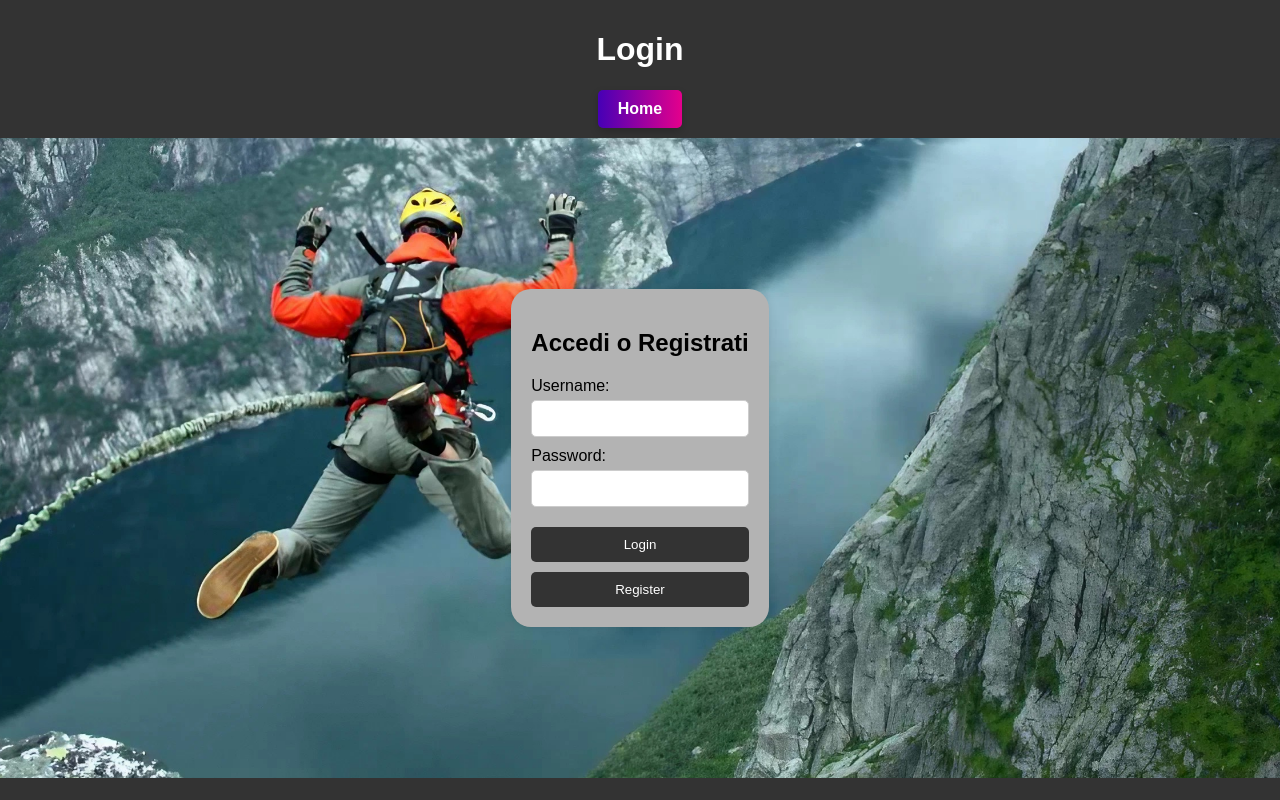
After one commit to ExD4ta/sport-xxx, a PHP site: page /login.php in a window 1280 px wide. The commit adds this page. Run offline with PHP 8.4, Linux system fonts and the light colour scheme.

Commit message:
consegna praticamente finale

```diff
--- /dev/null
+++ b/login.php
@@ -0,0 +1,69 @@
+<?php
+session_start();
+$servername = "localhost";
+$username = "root";
+$password = "";
+$dbname = "sport-xxx";
+
+// Crea connessione
+$conn = mysqli_connect($servername, $username, $password, $dbname);
+
+// Verifica connessione
+if (!$conn) {
+    die("Connessione fallita: " . mysqli_connect_error());
+} // Include file di connessione al database
+
+if ($_SERVER["REQUEST_METHOD"] == "POST") {
+    $username = $_POST['username'];
+    $password = $_POST['password'];
+
+    if (isset($_POST['register'])) {
+        // Registrazione utente
+        $sql = "INSERT INTO cliente (username, password) VALUES ('$username', '$password')";
+        if (mysqli_query($conn, $sql)) {
+            echo "Registrazione avvenuta con successo!";
+        } else {
+            echo "Errore: " . $sql . "<br>" . mysqli_error($conn);
+        }
+    } else {
+        // Login utente
+        $sql = "SELECT * FROM cliente WHERE username='$username' AND password='$password'";
+        $result = mysqli_query($conn, $sql);
+        if (mysqli_num_rows($result) > 0) {
+            $_SESSION['username'] = $username;
+            header("Location: index.php");
+        } else {
+            echo "Username o password errati!";
+        }
+    }
+}
+?>
+
+<!DOCTYPE html>
+<html lang="en">
+<head>
+    <meta charset="UTF-8">
+    <meta http-equiv="Content-Type" content="text/html; charset=utf-8" />
+    <title>Login</title>
+    <link rel="stylesheet" href="login_styles.css">
+</head>
+<body>
+    <header>
+        <h1>Login</h1>
+        <a href="index.php" class="home-button">Home</a>
+    </header>
+    <div class="hero-image-container">
+    <div class="login-container">
+        <h2>Accedi o Registrati</h2>
+        <form method="post" action="login.php">
+            <label for="username">Username:</label>
+            <input type="text" id="username" name="username" required>
+            <label for="password">Password:</label>
+            <input type="password" id="password" name="password" required>
+            <button type="submit">Login</button>
+            <button type="submit" name="register">Register</button>
+        </form>
+    </div>
+</div>
+</body>
+</html>
--- /dev/null
+++ b/login_styles.css
@@ -0,0 +1,143 @@
+/* styles.css */
+
+/* Stili esistenti */
+body {
+    font-family: Arial, sans-serif;
+    background-color: #333;
+    margin: 0;
+    padding: 0;
+}
+
+header {
+    background-color: #333;
+    color: white;
+    padding: 10px 0;
+    text-align: center;
+}
+.home-button {
+    background: linear-gradient(to right, #4600b6, #e4008c);
+    color: white;
+    padding: 10px 20px;
+    text-decoration: none;
+    display: inline-block;
+    font-size: 16px;
+    font-weight: bold;
+    cursor: pointer;
+    border-radius: 5px;
+    box-shadow: 0 4px 8px 0 rgba(0, 0, 0, 0.2);
+    transition: all 0.3s ease;
+}
+.home-button:hover {
+    background: linear-gradient(to right, #2a006e, #8f0058);
+}
+.login-container {
+    border-radius: 20px;
+    max-width: 400px;
+    margin: 50px auto;
+    padding: 20px;
+    background-color: #b3b3b3;
+    box-shadow: 0px 0px 10px 0px rgba(0, 0, 0, 0.1);
+}
+
+.login-container h2 {
+    text-align: center;
+    margin-bottom: 20px;
+}
+
+.login-container form {
+    display: flex;
+    flex-direction: column;
+}
+
+.login-container label {
+    margin-bottom: 5px;
+}
+
+.login-container input {
+    margin-bottom: 10px;
+    padding: 10px;
+    border: 1px solid #ccc;
+    border-radius: 5px;
+}
+
+.login-container button {
+    padding: 10px;
+    background-color: #333;
+    color: white;
+    border: none;
+    border-radius: 5px;
+    cursor: pointer;
+    margin-top: 10px;
+}
+
+.login-container button:hover {
+    background-color: #555;
+}
+
+button.login-button, button.logout-button, button.user-button {
+    background-color: #333;
+    color: white;
+    border: none;
+    padding: 10px;
+    cursor: pointer;
+    border-radius: 5px;
+    margin-left: 10px;
+}
+
+button.login-button:hover, button.logout-button:hover, button.user-button:hover {
+    background-color: #555;
+}
+
+.tab {
+    display: flex;
+    justify-content: center;
+    background-color: #333;
+}
+
+.tab button {
+    background-color: #333;
+    color: white;
+    padding: 10px 20px;
+    cursor: pointer;
+    border: none;
+    outline: none;
+    transition: background-color 0.3s;
+}
+
+.tab button:hover {
+    background-color: #555;
+}
+
+.hero-image-container {
+    background: url('immagini/sfondo_login.jpg') no-repeat center center;
+    background-size: cover;
+    background-attachment: fixed;
+    position: relative;
+    width: 100%;
+    height: 80vh;
+    /* Regola questa per modificare l'altezza dell'area di sfondo */
+    display: flex;
+    align-items: center;
+    justify-content: center;
+}
+
+.hero-image-container .button-container {
+    position: absolute;
+    bottom: 50px;
+    left: 50%;
+    transform: translateX(-50%);
+}
+
+.hero-image-container .main-button {
+    background-color: #333;
+    color: white;
+    border: none;
+    padding: 10px 20px;
+    cursor: pointer;
+    border-radius: 5px;
+    margin: 0 10px;
+}
+
+.hero-image-container .main-button:hover {
+    background-color: #555;
+}
--- /dev/null
+++ b/logout.php
@@ -0,0 +1,5 @@
+<?php
+session_start();
+session_destroy();
+header("Location: index.php");
+?>
```
Also changed, not shown: eventi.php (+15 -3 lines), index.php (renamed from index.html, +8 -1 lines), istruttori.php (+10 -4 lines), negozio.php (+10 -2 lines), news.php (+10 -2 lines), immagini/Andrea Beltramello.jpg, immagini/sfondo_login.jpg (added).
